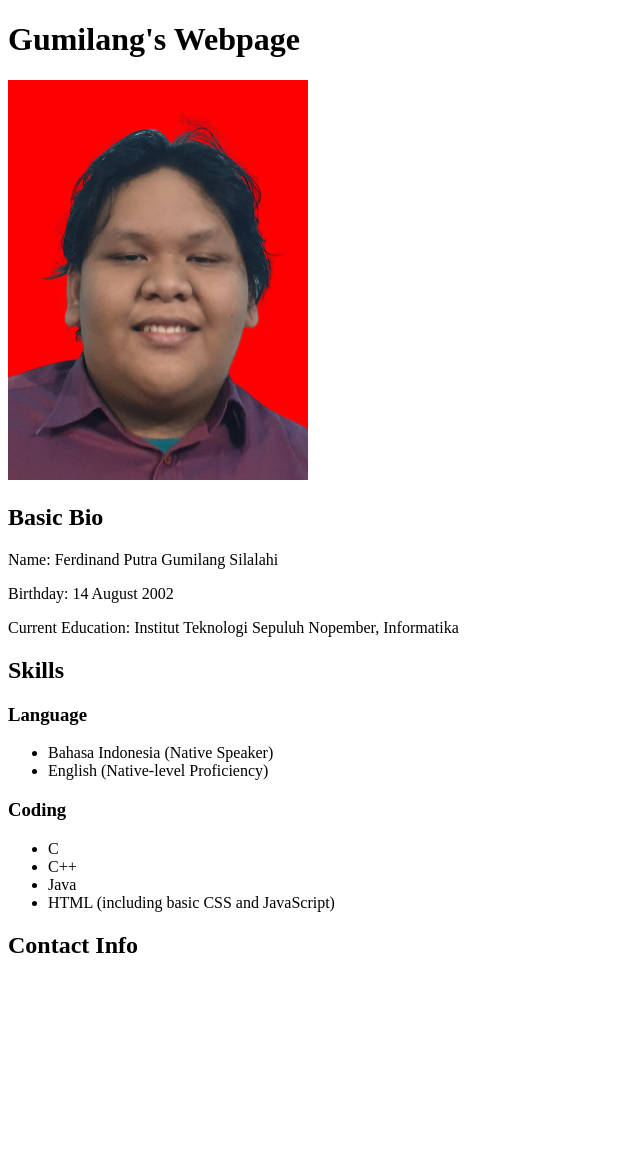
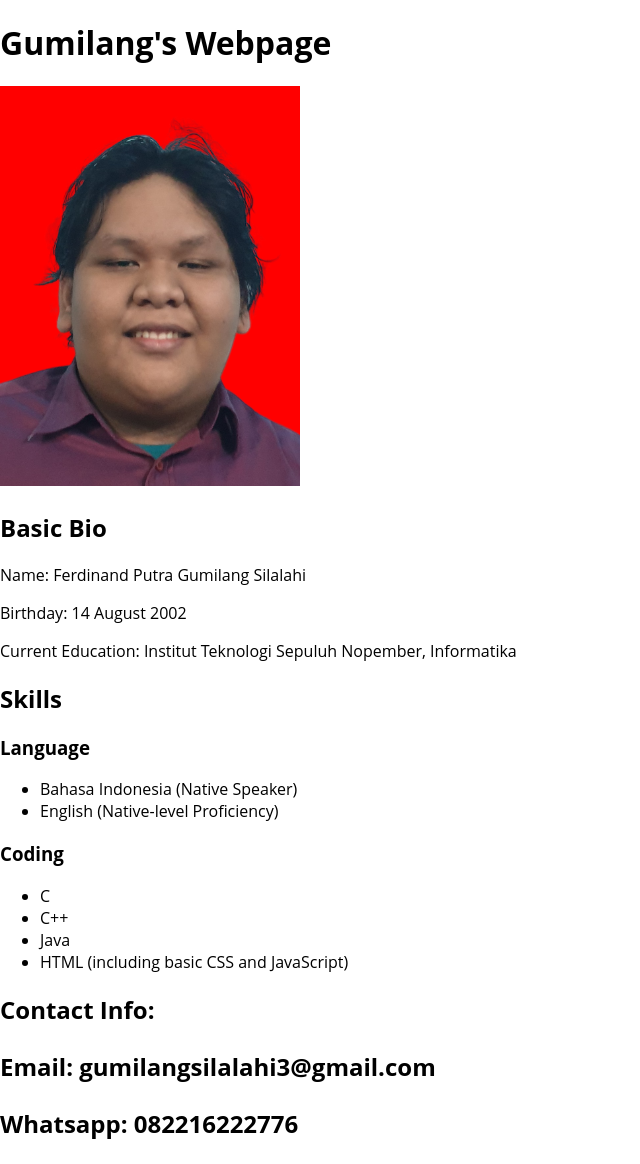
Before and after one commit to DrunkDemoman/DrunkDemoman.github.io, a PHP site: page / in a window 1280 px wide. Shown: the whole page, without its empty margins (0-640 px from the left). Before the commit the page ends 953 px from the top, so only its background shows below. Run offline with PHP 8.4, Linux system fonts and the light colour scheme.

Commit message:
added contact info, updated css

```diff
--- a/Tugas1/index.html
+++ b/Tugas1/index.html
@@ -35,7 +35,9 @@
     </ul>
 
     <h2>
-        Contact Info
+        Contact Info:
+        <p>Email: gumilangsilalahi3@gmail.com</p>
+        <p>Whatsapp: 082216222776</p>
     </h2>
 
 </body>
--- a/Tugas1/style.css
+++ b/Tugas1/style.css
@@ -3,3 +3,9 @@
     height: 400px;
     width: 300px;
 }
+
+body {
+    margin: 0px;
+    padding: 0px;
+    font-family: 'Open Sans',sans-serif;
+}
```
